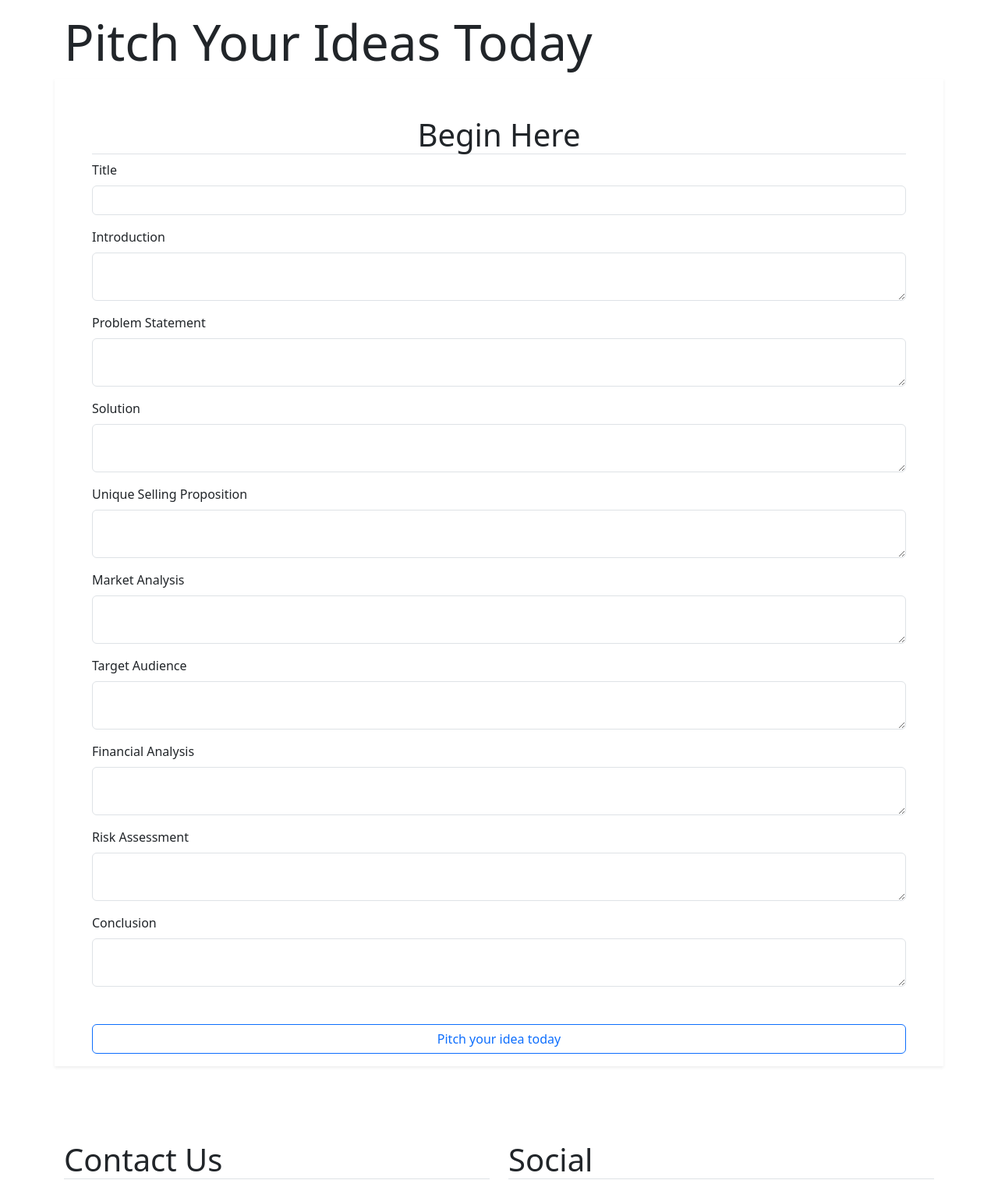
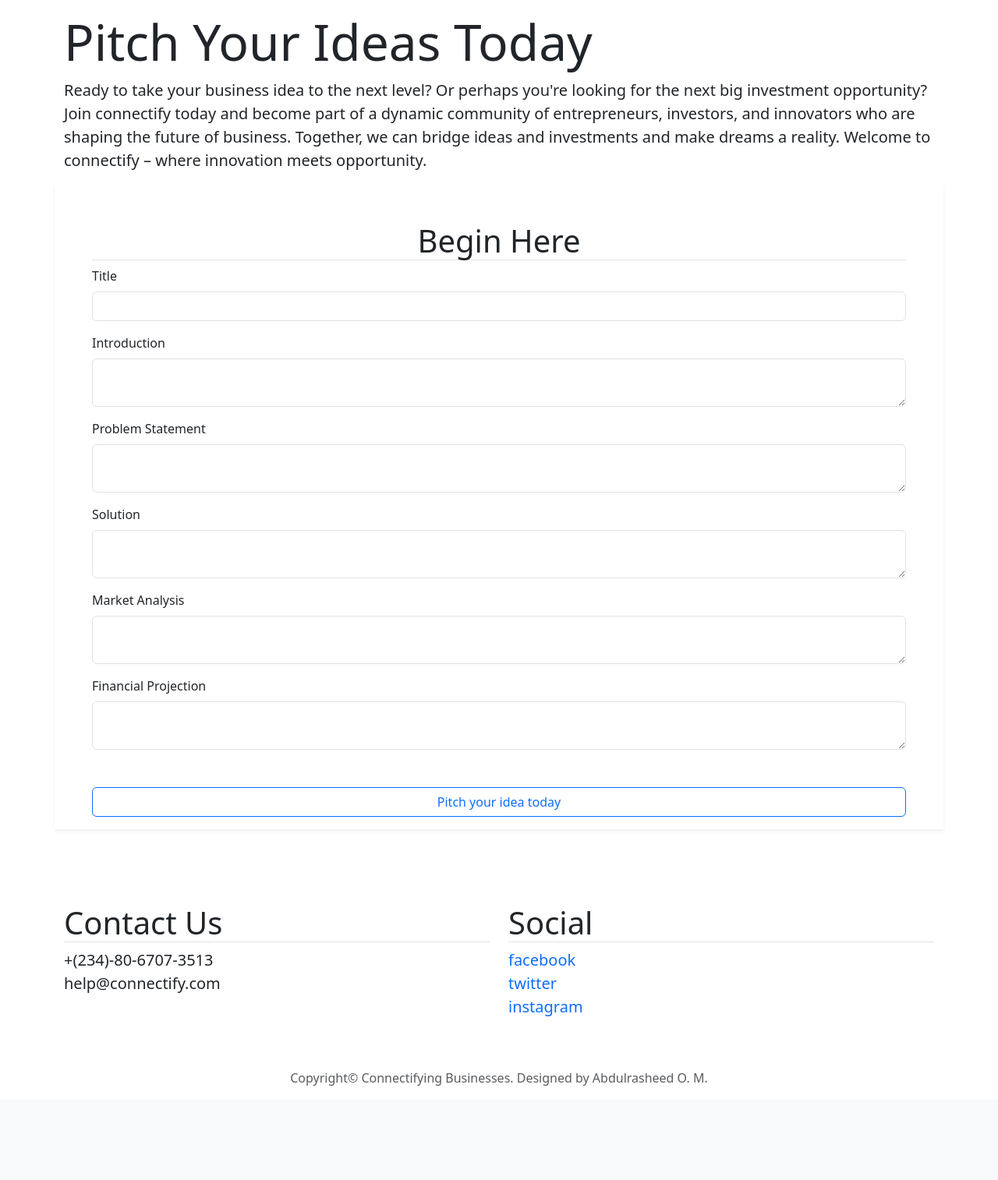
Before and after one commit to maonimisi/connectify, a Flask app: page /pitch/new in a window 1280 px wide. Shown: the part 56-1570 px from the top of the page at 78% size. After the commit the page ends 1449 px from the top, so only its background shows below. Run offline with Flask 3, Linux system fonts and the light colour scheme; a user stored in the database is signed in; some libraries are stand-ins or nearby versions.

Commit message:
alx portfolio project

```diff
--- a/connectify/forms.py
+++ b/connectify/forms.py
@@ -40,10 +40,6 @@ class PitchForm(FlaskForm):
     introduction = TextAreaField('Introduction', validators=[DataRequired()])
     problem_statement = TextAreaField('Problem Statement', validators=[DataRequired()])
     solution = TextAreaField('Solution', validators=[DataRequired()])
-    unique_selling_proposition = TextAreaField('Unique Selling Proposition', validators=[DataRequired()])
     market_analysis = TextAreaField('Market Analysis', validators=[DataRequired()])
-    target_audience = TextAreaField('Target Audience', validators=[DataRequired()])
-    financial_projection = TextAreaField('Financial Analysis', validators=[DataRequired()])
-    risk_assessment = TextAreaField('Risk Assessment', validators=[DataRequired()])
-    conclusion = TextAreaField('Conclusion', validators=[DataRequired()])
+    financial_projection = TextAreaField('Financial Projection', validators=[DataRequired()])
     submit = SubmitField('Pitch your idea today')
--- a/connectify/routes.py
+++ b/connectify/routes.py
@@ -95,7 +95,7 @@ def account():
 def pitch():
     form = PitchForm()
     if form.validate_on_submit():
-        pitch = Post(title=form.title.data, author=current_user, introduction=form.introduction.data, problem_statement=form.problem_statement.data, solution=form.solution.data, unique_selling_proposition=form.unique_selling_proposition.data, market_analysis=form.market_analysis.data, target_audience=form.target_audience.data, financial_projection=form.financial_projection.data, risk_assessment=form.risk_assessment.data, conclusion=form.conclusion.data)
+        pitch = Post(title=form.title.data, author=current_user, introduction=form.introduction.data, problem_statement=form.problem_statement.data, solution=form.solution.data,  market_analysis=form.market_analysis.data, financial_projection=form.financial_projection.data)
         db.session.add(pitch)
         db.session.commit()
         flash('Your pitch has been created!', 'success')
@@ -125,12 +125,8 @@ def update(post_id):
         post.introduction = form.introduction.data
         post.problem_statement = form.problem_statement.data
         post.solution = form.solution.data
-        post.unique_selling_proposition = form.unique_selling_proposition.data
         post.market_analysis = form.market_analysis.data
-        post.target_audience = form.target_audience.data
         post.financial_projection = form.financial_projection.data
-        post.risk_assessment = form.risk_assessment.data
-        post.conclusion = form.conclusion.data
         db.session.commit()
         flash('Pitch has been updated!', 'success')
         return redirect(url_for('post', post_id=post.id))
@@ -139,12 +135,8 @@ def update(post_id):
         form.introduction.data = post.introduction
         form.problem_statement.data = post.problem_statement
         form.solution.data = post.solution
-        form.unique_selling_proposition.data = post.unique_selling_proposition
         form.market_analysis.data = post.market_analysis
-        form.target_audience.data = post.target_audience
         form.financial_projection.data = post.financial_projection
-        form.risk_assessment.data = post.risk_assessment
-        form.conclusion.data = post.conclusion
     return render_template('pitch.html', title='Edit Pitch', legend='Edit Pitch', form=form)
 
 @app.route('/post/<int:post_id>/delete', methods=['POST'])
--- a/connectify/templates/business.html
+++ b/connectify/templates/business.html
@@ -1,8 +1,10 @@
 {% extends 'layout.html' %}
 {% block content %}
-<h1 class="display-3 text-center mb-5">Explore Some Businesses Here</h1>
+<h1 class="display-3 text-start text-md-center mb-5">Looking for Business Opportunity?</h1>
+<h3 class="display-6">Find the next business oppportunity shared by some amazing entrepreneurs and innovators today.
+</h3>
 {% for post in posts %}
-<div class="row">
+<div class="row mt-4">
     <h3 class="display-6">{{ post.title }}</h3>
     <small class="text-muted">Posted on {{ post.date_posted.strftime('%Y-%m-%d') }} </small>
     <p class="lh-lg mt-3">{{ post.introduction }}</p>
--- a/connectify/templates/pitch.html
+++ b/connectify/templates/pitch.html
@@ -1,6 +1,11 @@
 {% extends 'layout.html' %}
 {% block content %}
 <h1 class="display-3">Pitch Your Ideas Today</h1>
+<p class="lead">Ready to take your business idea to the next level? Or perhaps you're looking for the next big
+    investment opportunity? Join connectify today and become part of a dynamic community of entrepreneurs, investors,
+    and innovators who are shaping the future of business. Together, we can bridge ideas and investments and make dreams
+    a reality. Welcome to connectify – where innovation meets opportunity.</p>
+
 <form method="POST" action="">
     {{ form.hidden_tag() }}
     <fieldset class="form-group">
@@ -70,21 +75,6 @@
                 </div>
 
 
-                <div class="mb-3">
-                    {{ form.unique_selling_proposition.label(class='form-label') }}
-
-                    {% if form.unique_selling_proposition.errors %}
-                    {{ form.unique_selling_proposition(class='form-control is-invalid') }}
-                    <div class="invalid-feedback">
-                        {% for error in form.unique_selling_proposition.errors %}
-                        <span>{{ error }}</span>
-                        {% endfor %}
-                    </div>
-                    {% else %}
-                    {{ form.unique_selling_proposition(class='form-control') }}
-                    {% endif %}
-                </div>
-
 
                 <div class="mb-3">
                     {{ form.market_analysis.label(class='form-label') }}
@@ -101,23 +91,6 @@
                     {% endif %}
                 </div>
 
-
-                <div class="mb-3">
-                    {{ form.target_audience.label(class='form-label') }}
-
-                    {% if form.target_audience.errors %}
-                    {{ form.target_audience(class='form-control is-invalid') }}
-                    <div class="invalid-feedback">
-                        {% for error in form.target_audience.errors %}
-                        <span>{{ error }}</span>
-                        {% endfor %}
-                    </div>
-                    {% else %}
-                    {{ form.target_audience(class='form-control') }}
-                    {% endif %}
-                </div>
-
-
                 <div class="mb-3">
                     {{ form.financial_projection.label(class='form-label') }}
 
@@ -133,39 +106,6 @@
                     {% endif %}
                 </div>
 
-
-                <div class="mb-3">
-                    {{ form.risk_assessment.label(class='form-label') }}
-
-                    {% if form.risk_assessment.errors %}
-                    {{ form.risk_assessment(class='form-control is-invalid') }}
-                    <div class="invalid-feedback">
-                        {% for error in form.risk_assessment.errors %}
-                        <span>{{ error }}</span>
-                        {% endfor %}
-                    </div>
-                    {% else %}
-                    {{ form.risk_assessment(class='form-control') }}
-                    {% endif %}
-                </div>
-
-
-                <div class="mb-3">
-                    {{ form.conclusion.label(class='form-label') }}
-
-                    {% if form.conclusion.errors %}
-                    {{ form.conclusion(class='form-control is-invalid') }}
-                    <div class="invalid-feedback">
-                        {% for error in form.conclusion.errors %}
-                        <span>{{ error }}</span>
-                        {% endfor %}
-                    </div>
-                    {% else %}
-                    {{ form.conclusion(class='form-control') }}
-                    {% endif %}
-                </div>
-
-
                 <div class="mt-5 mb-3 text-center">
                     {{ form.submit(class='btn btn-outline-primary d-block w-100') }}
                 </div>
```
Also changed, not shown: connectify/models.py (+6 -10 lines), connectify/templates/home.html (+7 -6 lines), connectify/static/images/image_1.jpg (added), connectify/static/images/image_2.jpg (added), instance/project.db, 1 other file.
